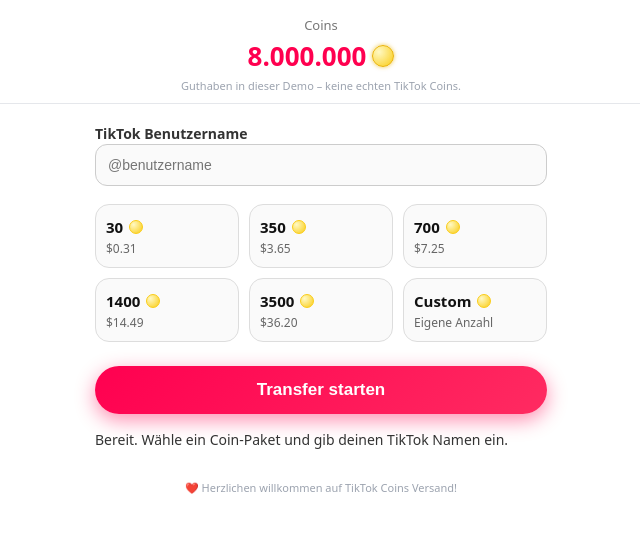
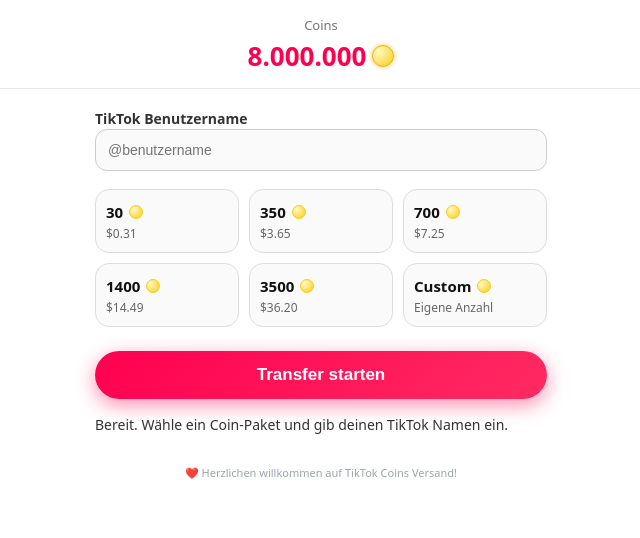
Before and after one commit to Nuqat76/Fun-Coins-, a website: page public/index.html in a window 1280 px wide. Shown: the whole page, without its empty margins (319-959 px from the left). Drawn offline with Linux system fonts and the light colour scheme.

Commit message:
Update index.html

```diff
--- a/public/index.html
+++ b/public/index.html
@@ -2,7 +2,7 @@
 <html lang="de">
 <head>
   <meta charset="UTF-8" />
-  <title>TikTok Coins money – Demo</title>
+  <title>TikTok Coins money – </title>
   <meta name="viewport" content="width=device-width, initial-scale=1.0" />
   <style>
     * {
@@ -268,7 +268,7 @@
         <span class="balance-coin-icon"></span>
       </div>
       <div class="hint-text">
-        Guthaben in dieser Demo – keine echten TikTok Coins.
+
       </div>
     </div>
   </header>
```
